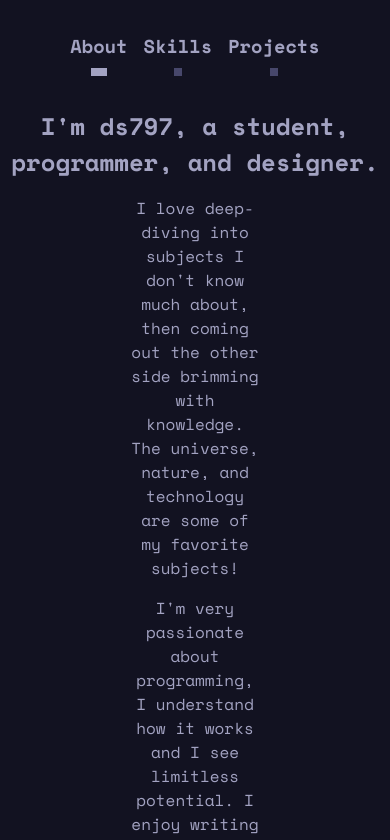
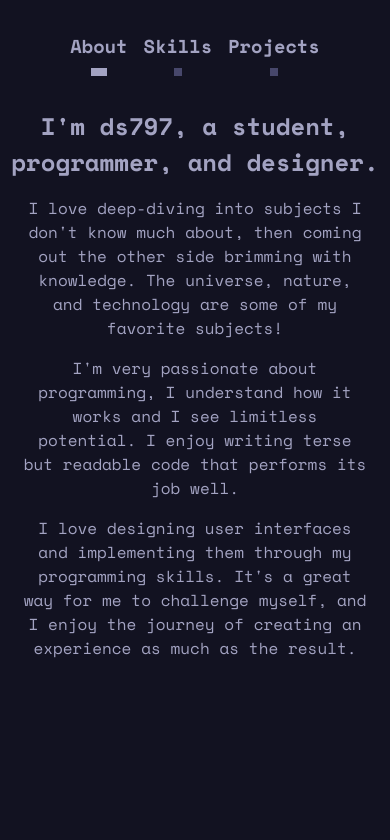
Before and after one commit to ds797/797, a Svelte app: page / in a window 390 px wide. Shown: the top 840 px of the page. Built offline with nearby package versions, Linux system fonts and the light colour scheme.

Commit message:
Update width constraint for better mobile experience

```diff
--- a/src/pages/About.svelte
+++ b/src/pages/About.svelte
@@ -15,6 +15,6 @@
 	}
 
 	p {
-		max-width: 35vw;
+		max-width: min(35rem, 90vw);
 	}
 </style>
```
